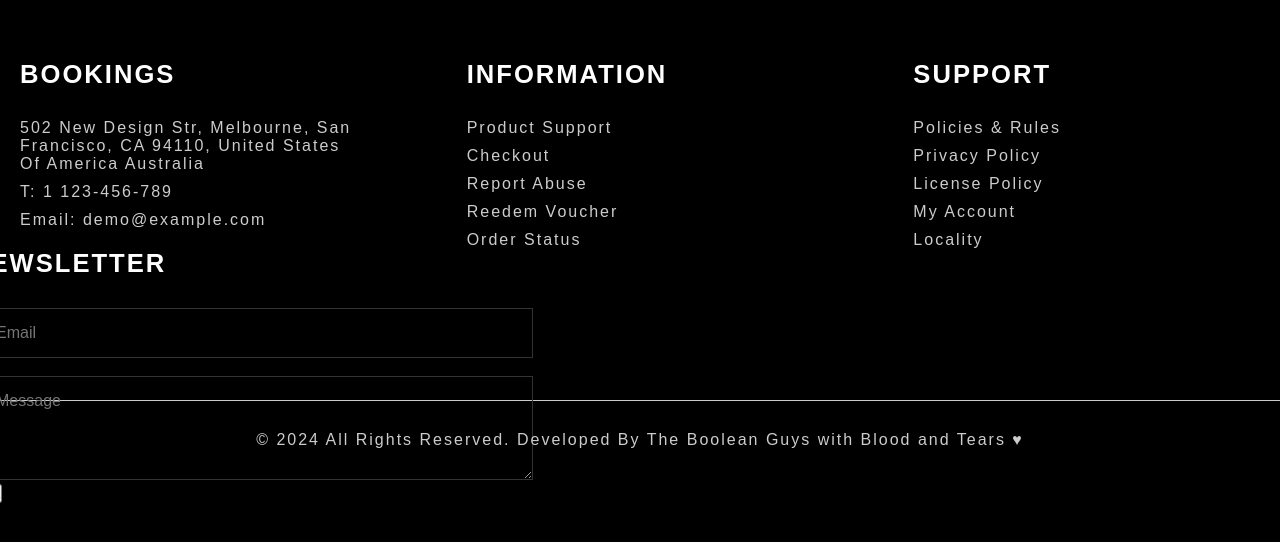
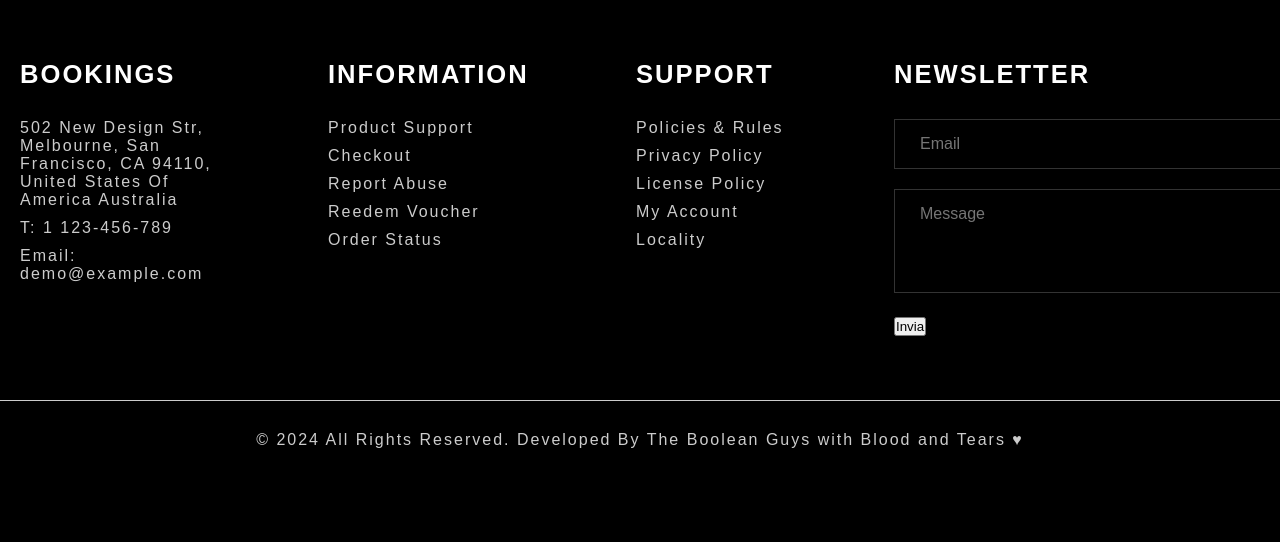
Before and after one commit to RiccardoGarbo/proj-html-vuejs, a Vue app: page / in a window 1280 px wide. Shown: the top 542 px of the page. Built offline with nearby package versions, Linux system fonts and the light colour scheme.

Commit message:
fix col form size

```diff
--- a/src/components/footer-components/FooterMenus.vue
+++ b/src/components/footer-components/FooterMenus.vue
@@ -62,7 +62,7 @@ export default {
         }
 
         .col-form {
-            margin-right: 50px;
+            flex: 2;
         }
     }
 }
--- a/src/components/footer-components/FormComponent.vue
+++ b/src/components/footer-components/FormComponent.vue
@@ -29,7 +29,7 @@ export default {
     <form @submit.prevent="handleSubmit">
         <!-- Form inputs -->
         <!-- Email input with v-model binding -->
-        <input type="email" v-model="email" id="email" name="email" placeholder="Email" required><br><br>
+        <input type="email" v-model="email" id="email" name="email" placeholder="Email" required>
         <!-- Textarea input with v-model binding -->
         <textarea v-model="message" id="message" name="message" placeholder="Message" rows="4" cols="50"
             required></textarea>
@@ -51,6 +51,7 @@ form textarea {
     font-size: 1rem;
     border: 1px solid #333;
     padding: 15px 25px;
+    margin-bottom: 20px;
     background-color: transparent;
     color: #ffff;
 
```
